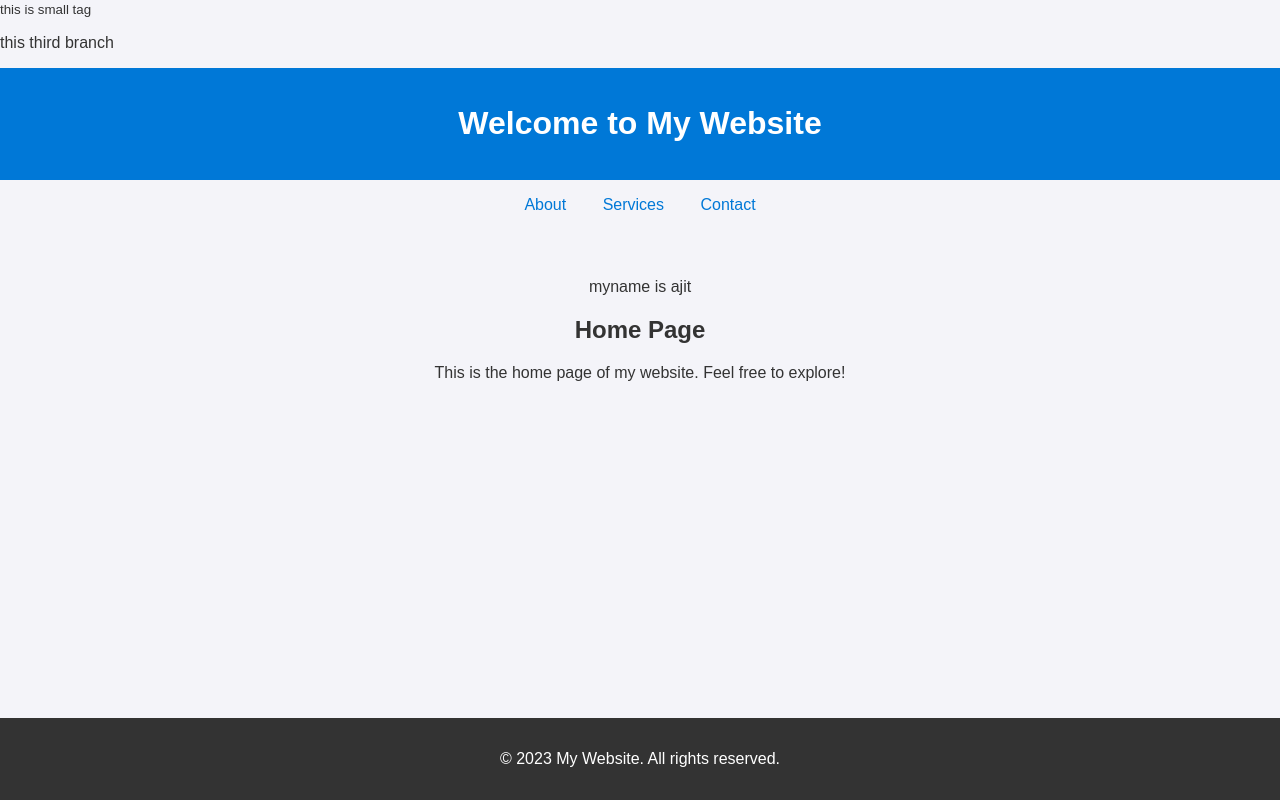
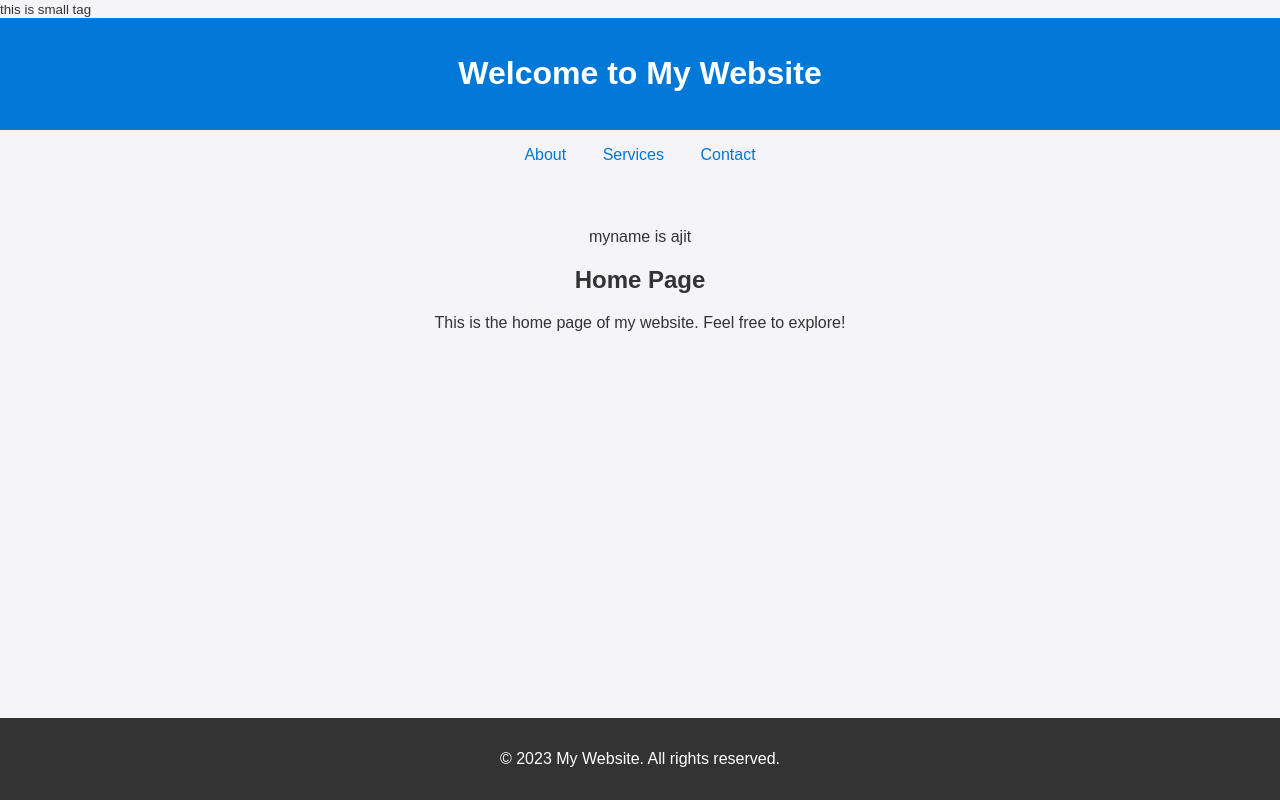
Before and after one commit to ajitmathpati/localRepo, a plain HTML site: page index.html in a window 1280 px wide. Drawn offline with Linux system fonts and the light colour scheme.

```diff
--- a/index.html
+++ b/index.html
@@ -13,7 +13,8 @@
 
     <small>this is small tag</small>
 
-    <p>this third branch</p>
+
+
 
     <header>
         <h1>Welcome to My Website</h1>
```
